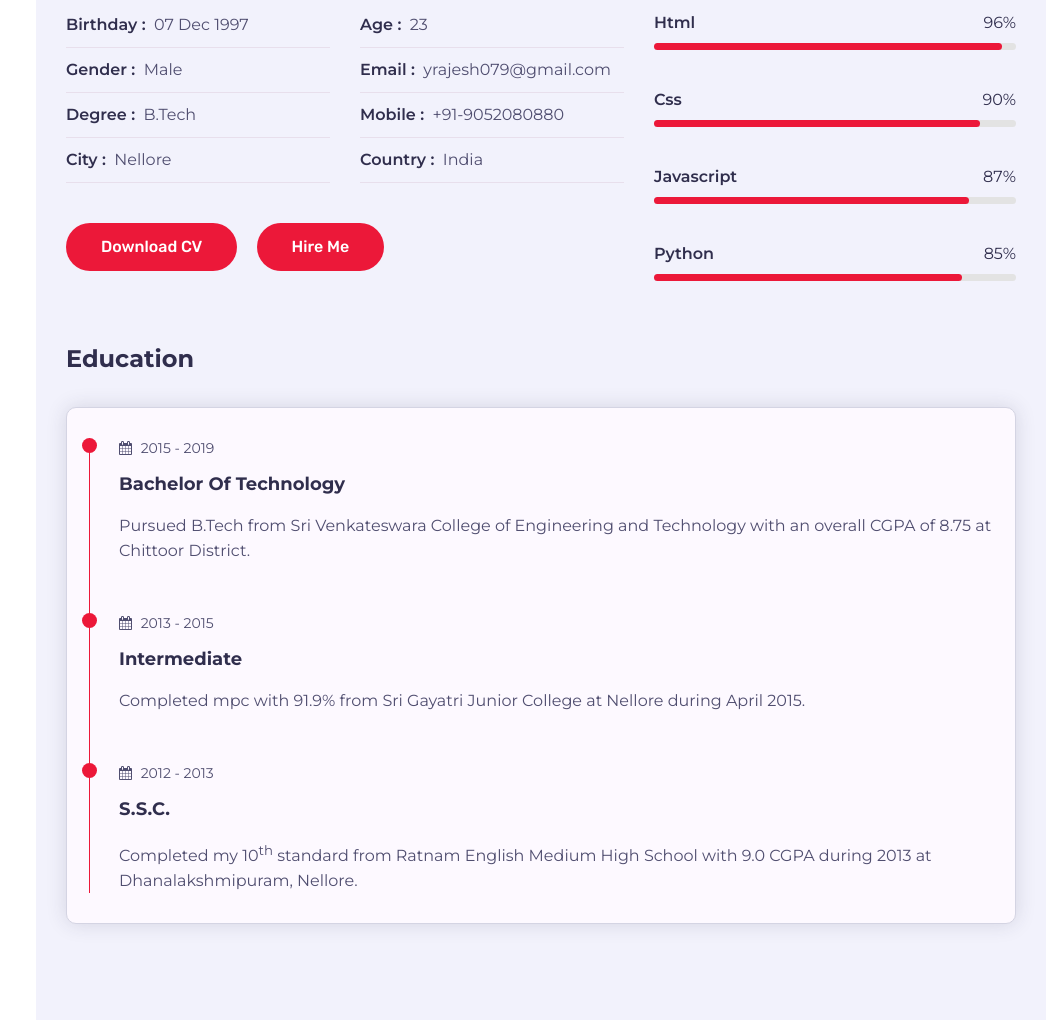
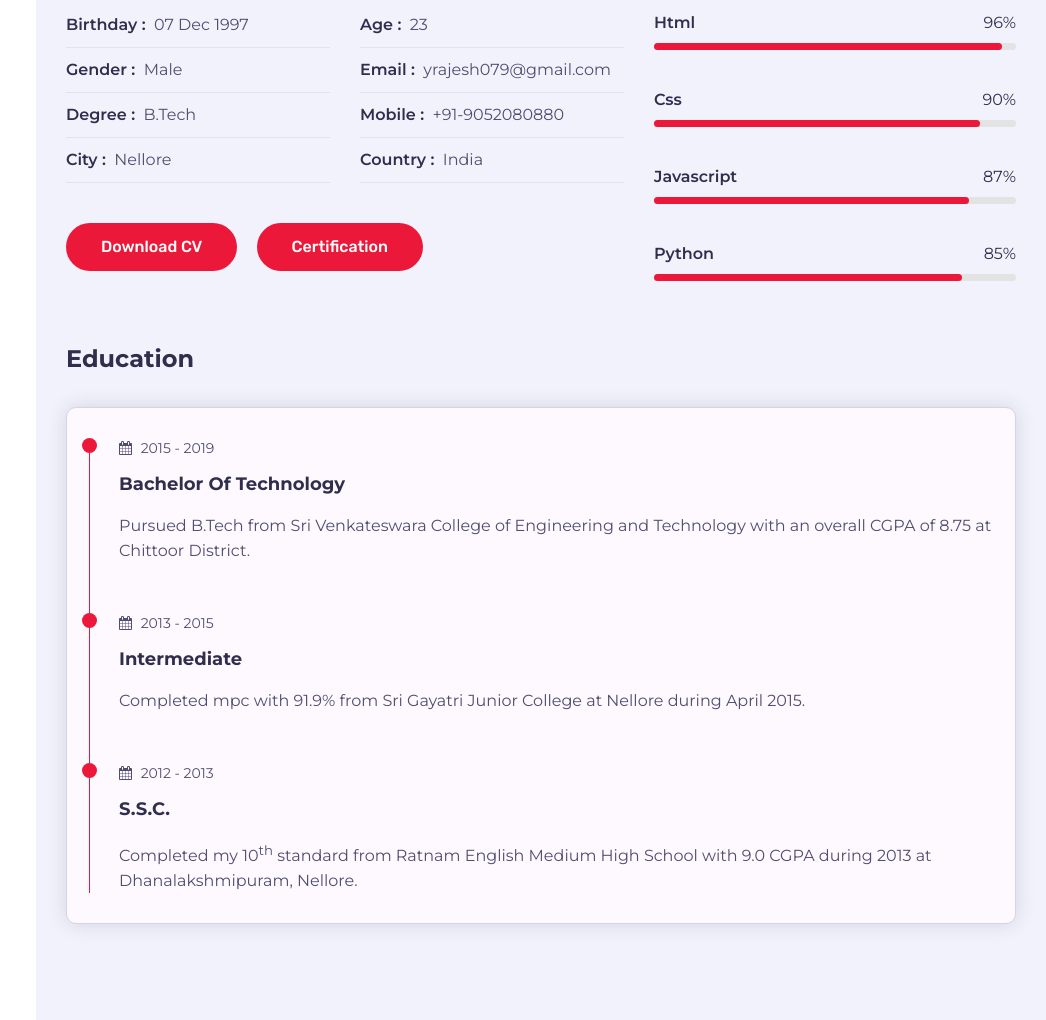
Before and after one commit to YejjuRajesh/Rajesh_portfolio, a plain HTML site: page index.html in a window 1280 px wide. Shown: the part 1143-2163 px from the top of the page, without its empty margins (234-1280 px from the left). Drawn offline with Linux system fonts and the light colour scheme.

Commit message:
Update index.html

```diff
--- a/index.html
+++ b/index.html
@@ -92,7 +92,7 @@
                                     <div class="row">
                                         <div class="buttons padd-15">
                                             <a href="https://s.docworkspace.com/d/ACPpR6_24e0ggd2LxeCdFA" class="btn">Download CV</a>
-                                            <a href="#" class="btn">Hire Me</a>
+                                            <a href="https://www.coursera.org/account/accomplishments/verify/6NCGR6TVKJRT" class="btn">Certification</a>
                                         </div>
                                     </div>
                                 </div>
```
